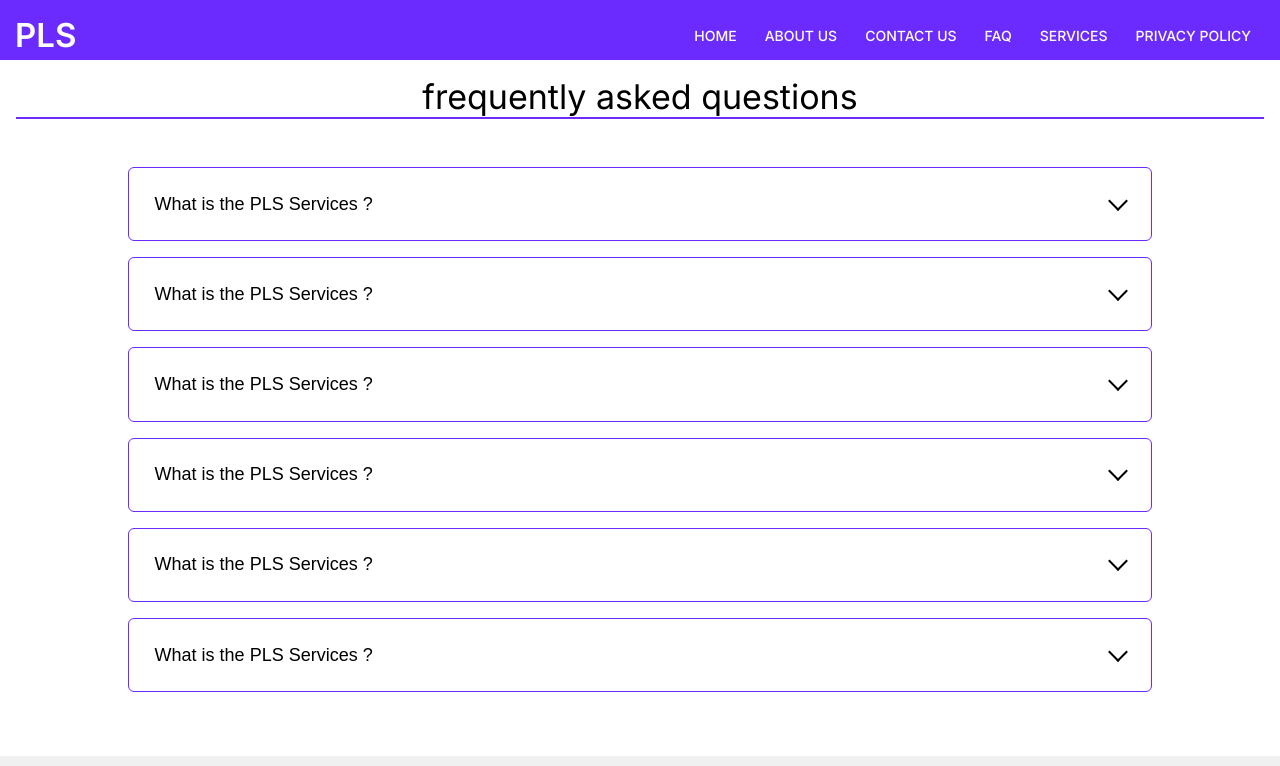
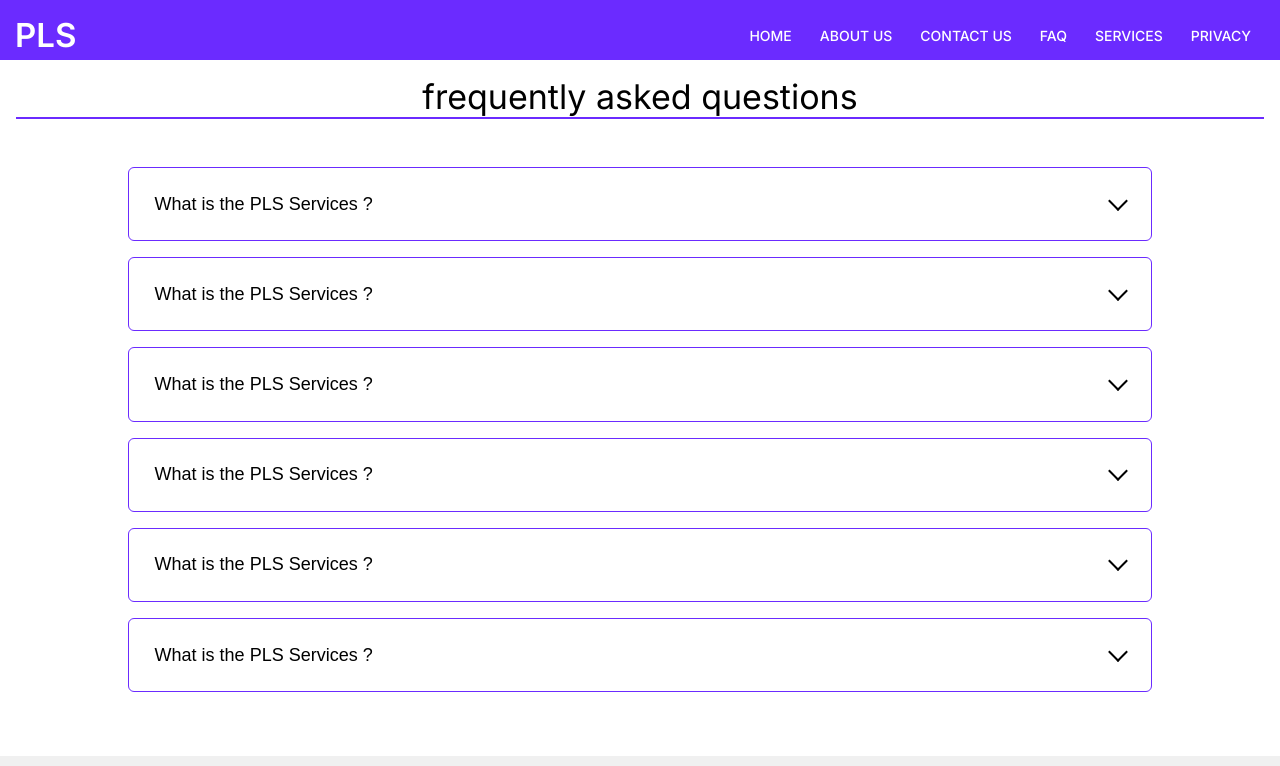
Before and after one commit to Dada012/geis, a plain HTML site: page faq.html in a window 1280 px wide. Shown: the top 766 px of the page. Drawn offline with nearby package versions, Linux system fonts and the light colour scheme.

Commit message:
update faq.html

```diff
--- a/faq.html
+++ b/faq.html
@@ -25,7 +25,7 @@
 								    <li class="li-a"><a class="" href="./contact.html">Contact Us</a></li>
 								    <li class="li-a"><a class="" href="./faq.html">Faq</a></li>
 								    <li class="li-a"><a class="" href="./services.html">Services</a></li>
-								    <li class="li-a"><a class="" href="./privacy.html">Privacy policy</a></li>
+								    <li class="li-a"><a class="" href="./privacy.html">Privacy</a></li>
 									  <div class="closeMenu closeMenu-about"><i class="fa fa-times"></i></div>
 								</ul>
 						</div>
```
